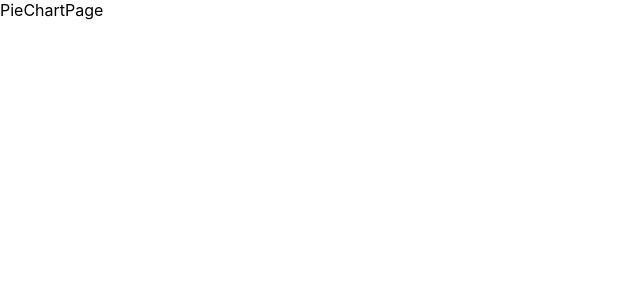
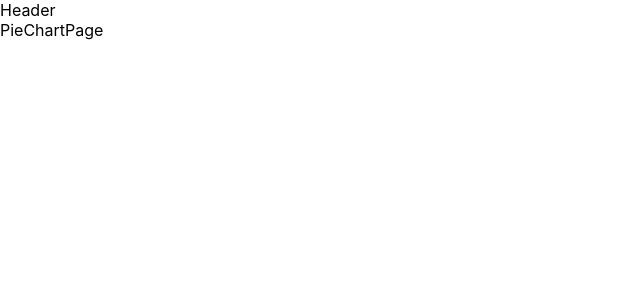
Before and after one commit to molitvinYe/charts-csv, a React (Create React App) app: page /pie-chart in a window 1280 px wide. Shown: the top 300 px of the page, without its empty margins (0-640 px from the left). Built offline with nearby package versions, Linux system fonts and the light colour scheme.

Commit message:
add header and main to pageLayout

```diff
--- /dev/null
+++ b/src/components/header/Header.tsx
@@ -0,0 +1,7 @@
+import React from "react";
+
+const Header = () => {
+  return <header>Header</header>;
+};
+
+export default Header;
--- a/src/components/layouts/PageLayout.tsx
+++ b/src/components/layouts/PageLayout.tsx
@@ -1,7 +1,13 @@
 import React from "react";
+import Header from "../header/Header";
 
 const PageLayout: React.FC<{ children: React.ReactNode }> = ({ children }) => {
-  return <div>{children}</div>;
+  return (
+    <div>
+      <Header />
+      <main>{children}</main>
+    </div>
+  );
 };
 
 export default PageLayout;
```
